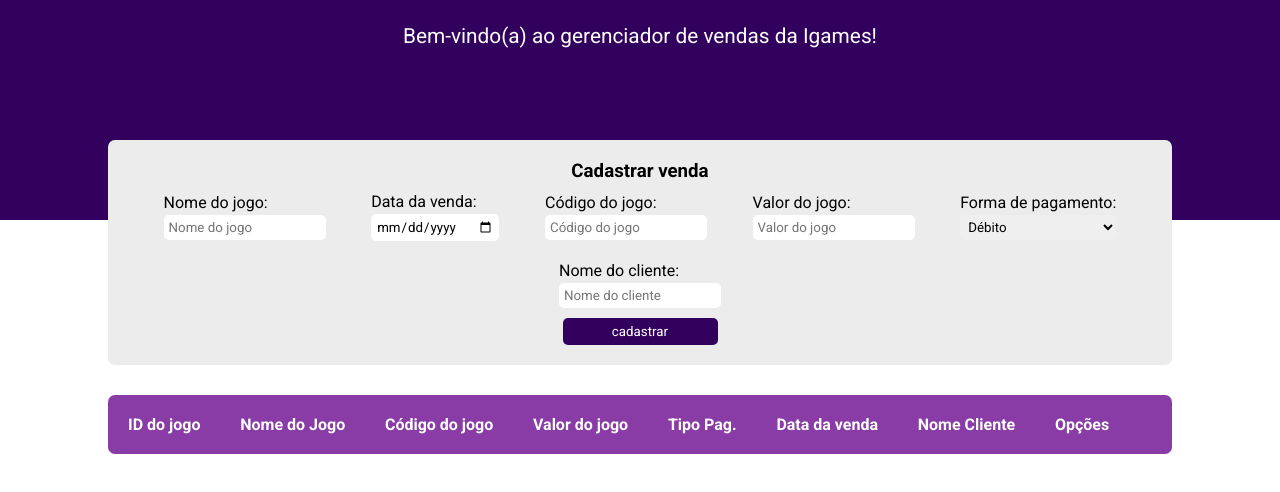
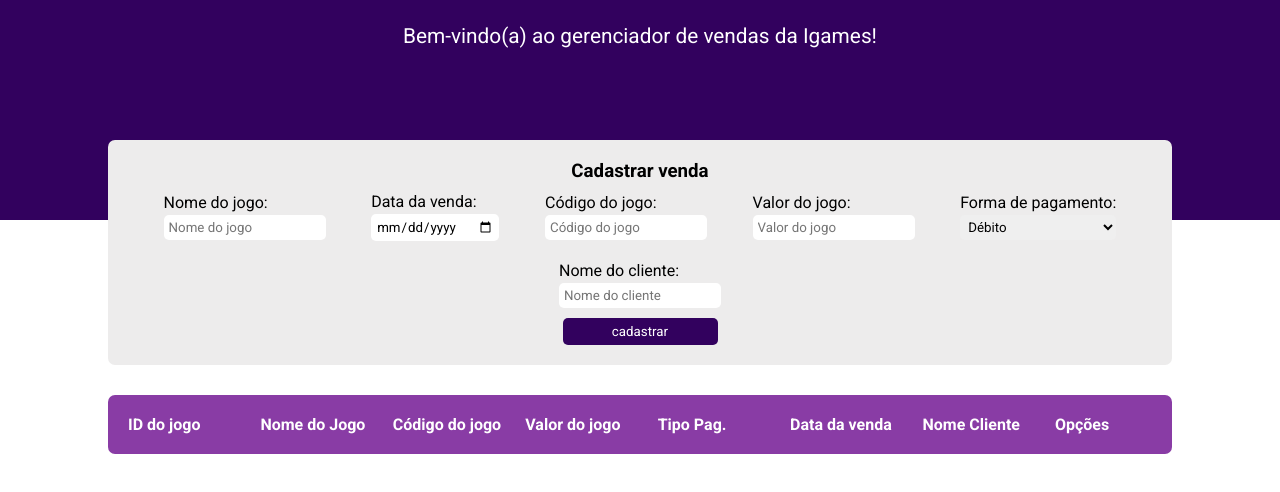
Before and after one commit to guilhermeevvieira/igames, a plain HTML site: page frontend/src/index.html in a window 1280 px wide. Shown: the part 84-576 px from the top of the page. Drawn offline with Linux system fonts and the light colour scheme; a web font is replaced by a local one.

Commit message:
textos alinhados

```diff
--- a/frontend/style/style.css
+++ b/frontend/style/style.css
@@ -124,17 +124,23 @@
     display: flex;
     flex-direction: column;
     padding: 0;
-    column-gap: 10%;
-}
 
-span{
     flex: 1;
     width: 100%;
 }
 
+span{
+    width: 12.5%;
+
+}
+b{
+    width: 12.5%;
+}
 li{
     display: flex;
     justify-content: space-between;
+    align-items: center;
+
 }
 
 .b {
@@ -161,4 +167,5 @@
 .position-lista{
     display: flex;
     justify-content: center;
+
 }
```
